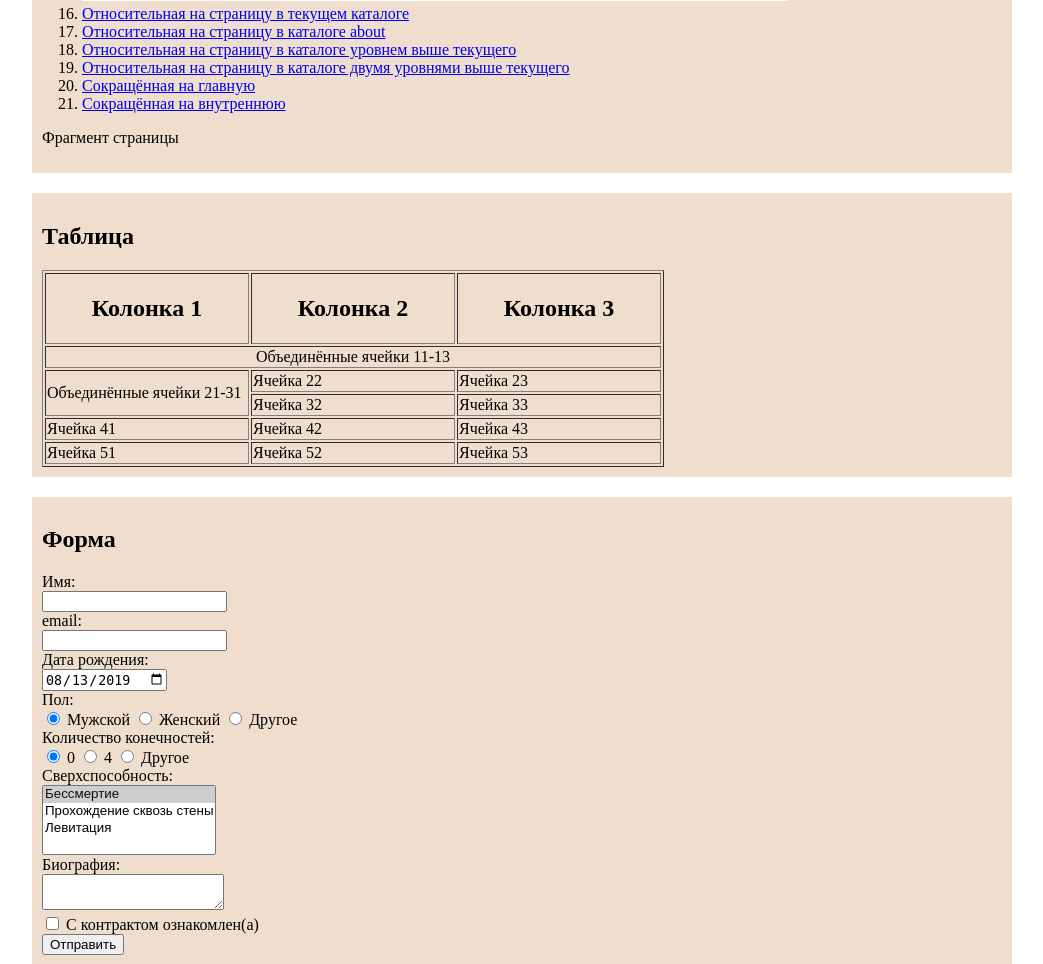
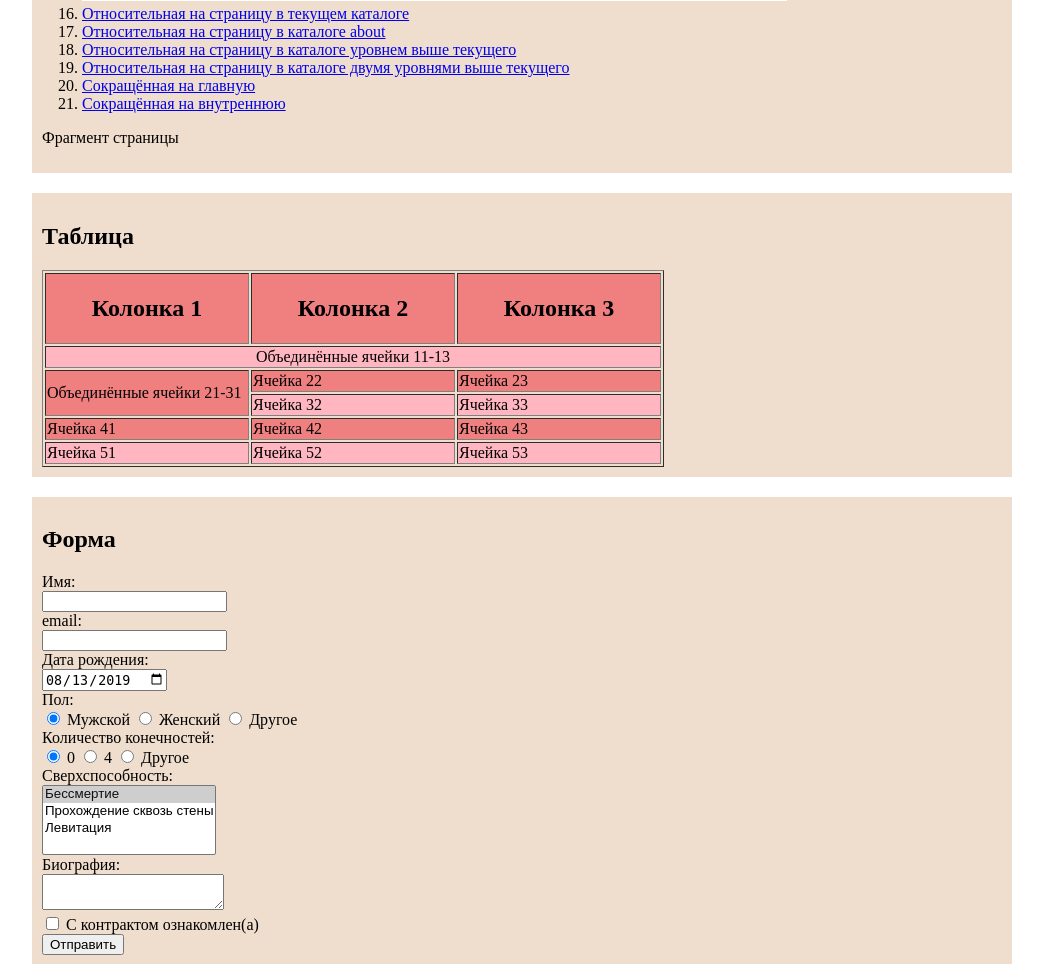
Before and after one commit to reizei1510/reizei1510.github.io, a PHP site: page /index2.html in a window 1280 px wide. Shown: the part 1007-1971 px from the top of the page, without its empty margins (118-1161 px from the left). Run offline with PHP 8.4, Linux system fonts and the light colour scheme.

Commit message:
Update style.css

```diff
--- a/style.css
+++ b/style.css
@@ -41,6 +41,14 @@ header {
   padding:10px;
 }
 
+table tr:nth-child(odd) {
+	background-color: #F08080;
+}
+
+table tr:nth-child(even) {
+	background-color: #FFB6C1;
+}
+
 footer {
   height:60px;
   max-width:100%;
```
